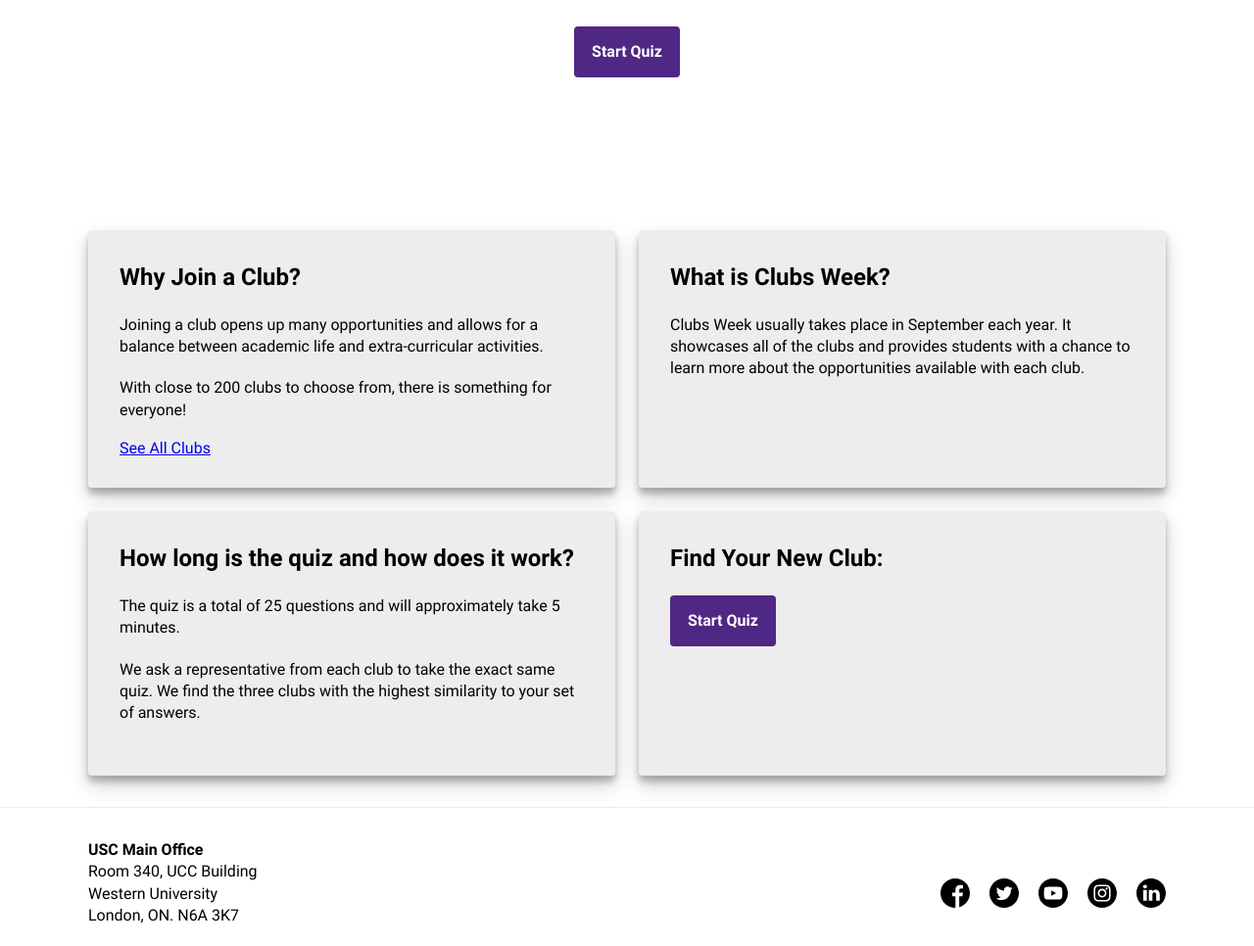
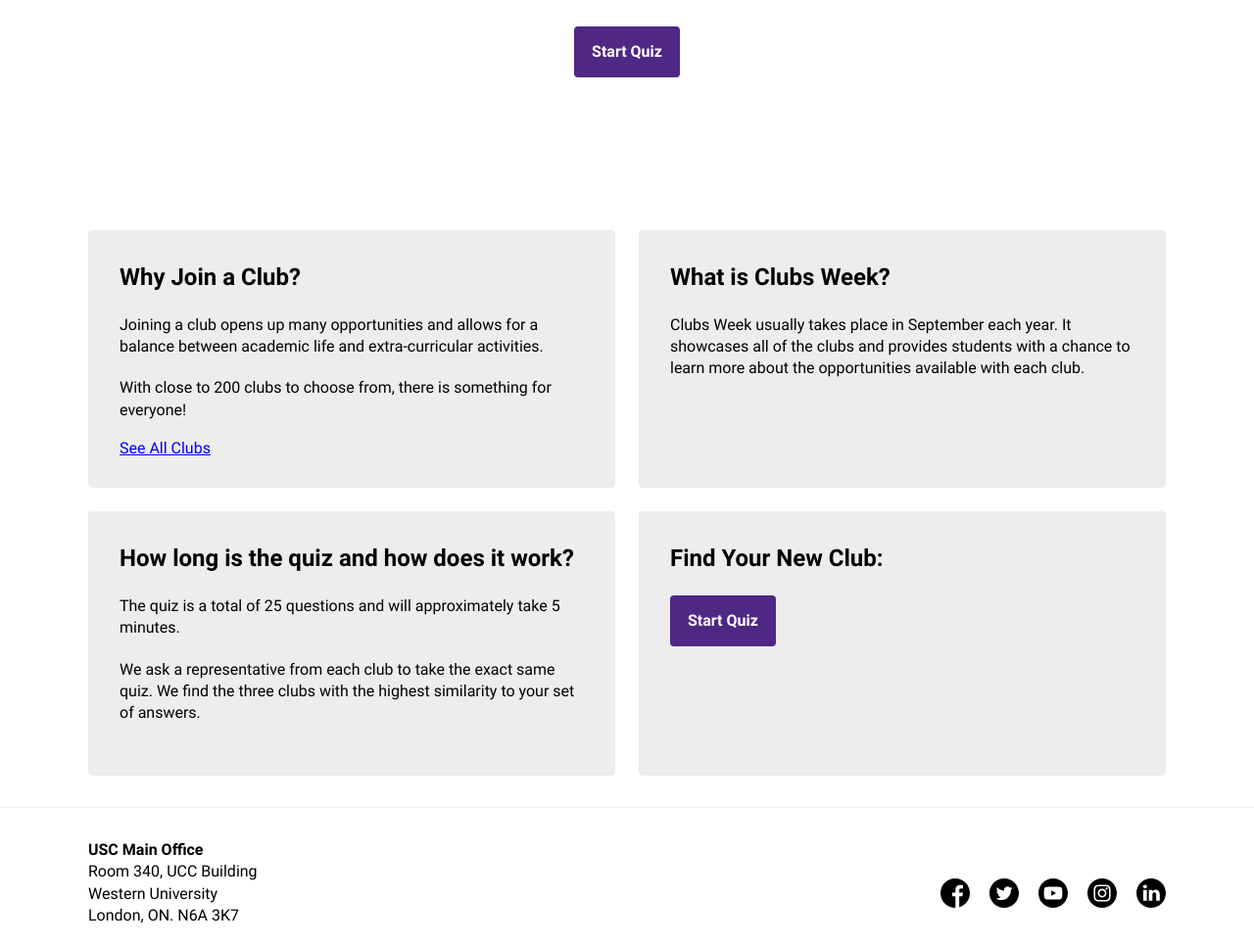
Before and after one commit to gpimlatt/Club_Matching, a Flask app: page / in a window 1280 px wide. Shown: the part 537-1503 px from the top of the page at 98% size. Run offline with Flask 2, Linux system fonts and the light colour scheme; parts of the project's set-up code (start-up, migrations or seed data) failed here and were passed over.

Commit message:
Remove box-shadow from FAQ question containers

```diff
--- a/clubmatcher/static/styles/css/main.css
+++ b/clubmatcher/static/styles/css/main.css
@@ -323,7 +323,6 @@ input {
 
 .more-info-item {
   padding: 2rem;
-  box-shadow: 0 10px 20px rgba(0, 0, 0, 0.19), 0 6px 6px rgba(0, 0, 0, 0.23);
   border-radius: 4px;
   background-color: #EDEDED; }
 
--- a/clubmatcher/static/styles/scss/pages/_index.scss
+++ b/clubmatcher/static/styles/scss/pages/_index.scss
@@ -109,7 +109,6 @@
 
 .more-info-item {
   padding: 2rem;
-  box-shadow: 0 10px 20px rgba(#000, .19), 0 6px 6px rgba(#000, .23);
   border-radius: $border-radius;
   background-color: $light-grey;
 }
```
